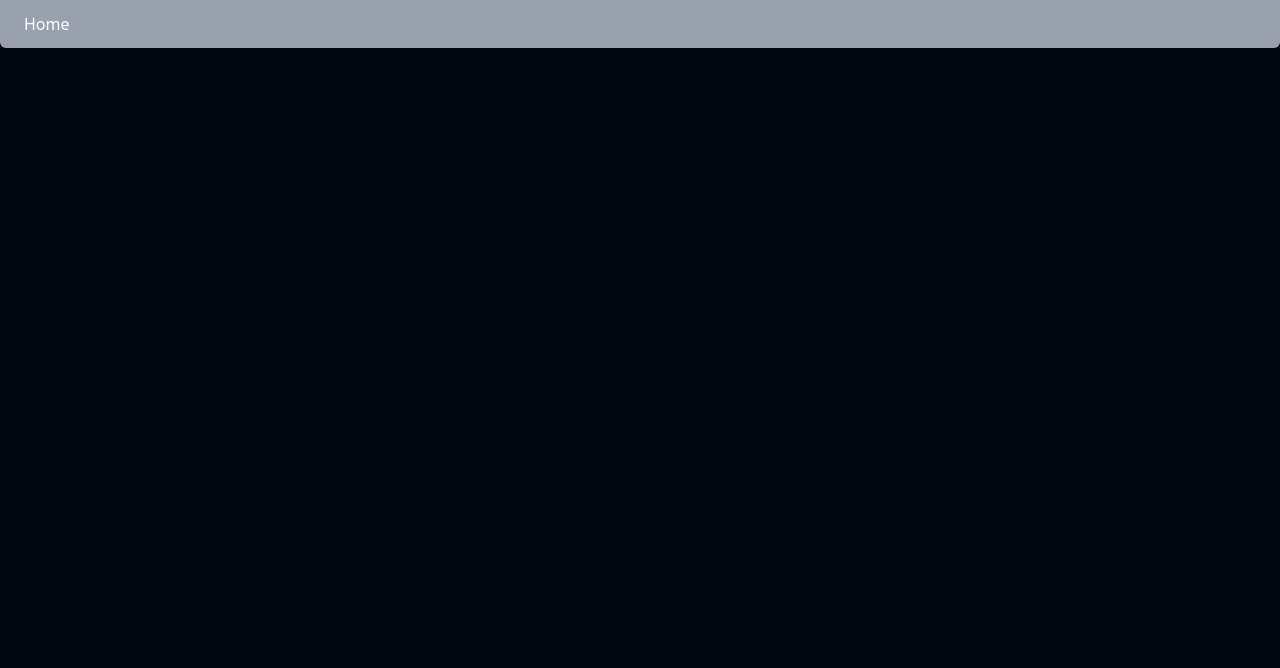
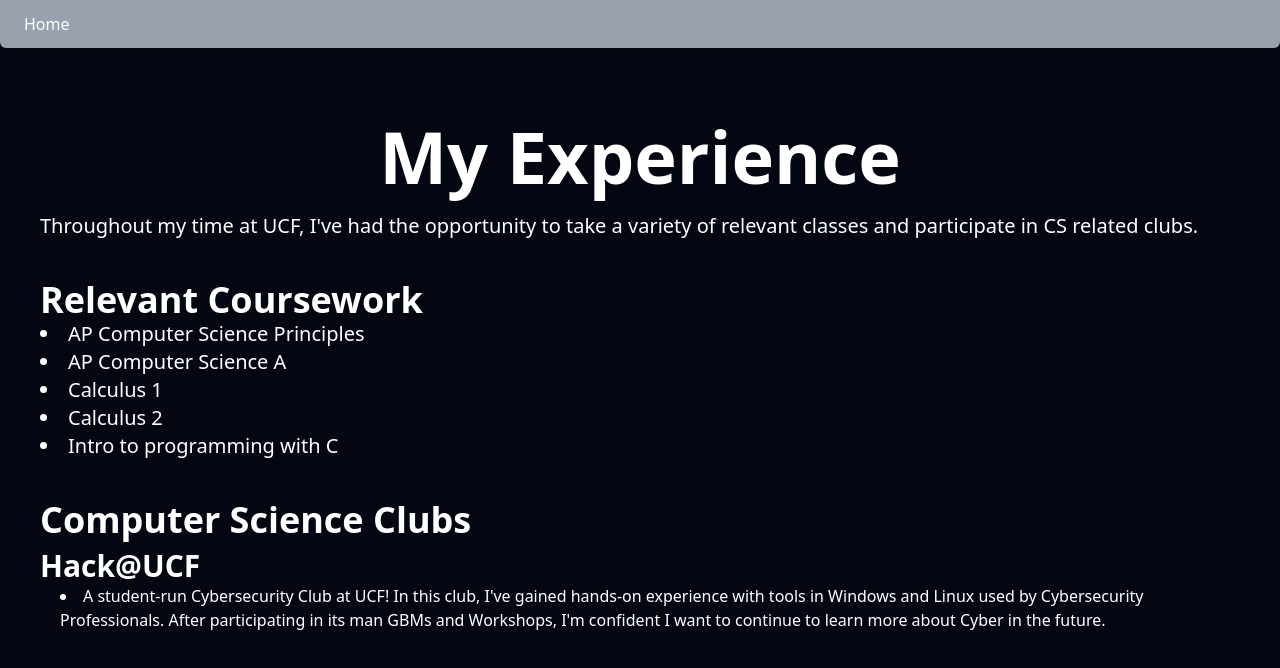
Before and after one commit to Lernej/Portfolio, a React (Vite) app: page /experience in a window 1280 px wide. Before the commit this address had no page. Shown: the top 668 px of the page. Built offline with nearby package versions, Linux system fonts and the light colour scheme; what tailwindcss-motion would draw is missing.

Commit message:
Added Experience section, modified image slider

```diff
--- a/src/About.tsx
+++ b/src/About.tsx
@@ -1,17 +1,29 @@
 import ImageSlider from "./components/ImageSlider";
+import grad from "./assets/graduation.png";
+import senior from "./assets/senior.jpeg";
+import engineering from "./assets/engineering.jpeg";
+import PopInDiv from "./components/PopInDiv";
 
 const About = () => {
+  const imageList = [engineering, grad, senior];
+  const captionList = [
+    "Me in front of UCF's engineering building during admitted students day",
+    "My family and I during High School Graduation",
+    "My family and I during my Cross Country Senior Night Meet",
+  ];
+
   return (
-    <div className="pt-20 h-screen flex items-center justify-center lg:pt-0">
-      <div className="text-image h-full bg-gray-950 text-white flex flex-col items-center lg:flex-row justify-center">
+    <div className="pt-20 min-h-screen flex items-center justify-center lg:pt-0">
+      <div className="text-image h-full bg-gray-950 text-white flex flex-col items-center  lg:flex-row justify-center">
+        <PopInDiv duration={200} direction="right">
           <div className="h-full flex flex-col text-center items-center justify-center pl-10 pr-10 gap-10 flex-1">
             <div>
               <p className="text-7xl font-bold">Hi, I'm Noah!</p>
               <p className="text-left text-xl">
                 I'm a first year computer science student at the University of
-              Central Florida Burnett Honors College. I'm interested in pursuing
-              a career in Software Engineering, Artificial Intelligence, or
-              Cybersecurity.
+                Central Florida Burnett Honors College. I'm interested in
+                pursuing a career in Software Engineering, Artificial
+                Intelligence, or Cybersecurity.
               </p>
             </div>
             <div>
@@ -19,24 +31,30 @@
                 Why did I choose to study Computer Science?
               </p>
               <p className="text-left text-xl">
-              Sparked by my love of video games, I’ve always been fascinated by
-              how software works. In high school, taking AP Computer Science
-              Principles and AP Computer Science A gave me the chance to explore
-              this interest. The excitement I felt while working on projects in
-              those classes confirmed that I wanted to study CS in college.
+                Sparked by my love of video games, I’ve always been fascinated
+                by how software works. In high school, taking AP Computer
+                Science Principles and AP Computer Science A gave me the chance
+                to explore this interest. The excitement I felt while working on
+                projects in those classes confirmed that I wanted to study CS in
+                college.
               </p>
             </div>
             <div>
               <p className="text-3xl font-bold">Some of my other interests!</p>
               <p className="text-left text-xl">
-              Outside of computer science, I love playing Magic: The Gathering,
-              distance running, working out, and playing video games!
+                Outside of computer science, I love playing Magic: The
+                Gathering, distance running, working out, and playing video
+                games!
               </p>
             </div>
           </div>
-        <div className="flex-1">
-          <ImageSlider />
+        </PopInDiv>
+        <PopInDiv duration={200} direction="left">
+          {" "}
+          <div className="flex-1 p-10 lg:p-40">
+            <ImageSlider imageList={imageList} captionList={captionList} />
           </div>
+        </PopInDiv>
       </div>
     </div>
   );
--- a/src/App.tsx
+++ b/src/App.tsx
@@ -2,6 +2,7 @@
 import Home from "./Home";
 import { BrowserRouter, Routes, Route } from "react-router-dom";
 import About from "./About";
+import Experience from "./Experience";
 
 function App() {
   return (
@@ -17,6 +18,7 @@
           <Routes>
             <Route path="/" element={<Home />} />
             <Route path="/about" element={<About />} />
+            <Route path="/experience" element={<Experience />} />
           </Routes>
         </div>
       </div>
--- /dev/null
+++ b/src/Experience.tsx
@@ -0,0 +1,55 @@
+import ImageSlider from "./components/ImageSlider";
+import grad from "./assets/graduation.png";
+import senior from "./assets/senior.jpeg";
+import engineering from "./assets/engineering.jpeg";
+import PopInDiv from "./components/PopInDiv";
+
+const Experience = () => {
+  return (
+    <div className="pt-20 min-h-screen flex justify-center lg:pt-30">
+      <div className="text-image h-full bg-gray-950 text-white flex flex-col lg:flex-row">
+        <PopInDiv duration={200} direction="right">
+          <div className="h-full flex flex-col text-center pl-10 pr-10 gap-10 flex-1">
+            <div>
+              <p className="text-7xl font-bold mb-5">My Experience</p>
+              <p className="text-left text-xl">
+                Throughout my time at UCF, I've had the opportunity to take a
+                variety of relevant classes and participate in CS related clubs.
+              </p>
+            </div>
+            <div className="text-left">
+              <div className="font-bold text-4xl">Relevant Coursework</div>
+              <ul className="list-disc list-inside text-xl">
+                <li>AP Computer Science Principles</li>
+                <li>AP Computer Science A</li>
+                <li>Calculus 1</li>
+                <li>Calculus 2</li>
+                <li>Intro to programming with C</li>
+              </ul>
+            </div>
+            <div className="text-left">
+              <div className="font-bold text-4xl">Computer Science Clubs</div>
+              <div className="list-disc list-inside flex flex-col pt-2">
+                <div className="">
+                  <div className="text-3xl font-semibold">Hack@UCF</div>
+                  <div className="pl-5">
+                    <li>
+                      A student-run Cybersecurity Club at UCF! In this club,
+                      I've gained hands-on experience with tools in Windows and
+                      Linux used by Cybersecurity Professionals. After
+                      participating in its man GBMs and Workshops, I'm confident
+                      I want to continue to learn more about Cyber in the
+                      future.
+                    </li>
+                  </div>
+                </div>
+              </div>
+            </div>
+          </div>
+        </PopInDiv>
+      </div>
+    </div>
+  );
+};
+
+export default Experience;
--- a/src/Home.tsx
+++ b/src/Home.tsx
@@ -14,7 +14,7 @@
 
   const focusElements = [
     <Button href="/about">About Me</Button>,
-    <Button>Experience</Button>,
+    <Button href="/experience">Experience</Button>,
     <Button>Projects</Button>,
     <Button>Skills</Button>,
   ];
--- a/src/components/ImageSlider.tsx
+++ b/src/components/ImageSlider.tsx
@@ -1,58 +1,64 @@
-import grad from "../assets/graduation.png";
-import senior from "../assets/senior.jpeg";
-import engineering from "../assets/engineering.jpeg";
 import { useState, useEffect } from "react";
 
-const ImageSlider = () => {
-  const images = [grad, senior, engineering];
+interface Props {
+  imageList: string[];
+  captionList?: string[];
+}
+
+const ImageSlider = ({ imageList, captionList }: Props) => {
+  const images = imageList;
+  const captions = captionList;
   const [image, setImage] = useState(0);
-
-  useEffect(() => {
-    images.forEach((src) => {
-      const img = new Image();
-      img.src = src;
-    });
-  }, []);
-
-  const currentImage = images[image];
+  const [caption, setCaption] = useState(0);
 
   const handleRightArrow = () => {
     if (image != 2) {
       setImage((prev) => prev + 1);
+      setCaption((prev) => prev + 1);
     } else {
       setImage(0);
+      setCaption(0);
     }
   };
 
   const handleLeftArrow = () => {
     if (image != 0) {
       setImage((prev) => prev - 1);
+      setCaption((prev) => prev - 1);
     } else {
       setImage(2);
+      setCaption(0);
     }
   };
 
   return (
-    <div className="flex flex-col items-center justify-center">
-      <div
-        className="bg-cover bg-center h-100 w-100 relative rounded-xl"
-        style={{ backgroundImage: `url(${currentImage})` }}
-        key={currentImage}
-      >
+    <div className="flex flex-col items-center justify-center gap-2">
+      <div className="bg-cover bg-center h-130 w-100 relative rounded-xl overflow-hidden">
         <div
           onClick={handleRightArrow}
-          className="absolute text-white font-bold right-0 bg-black h-full flex flex-col justify-center cursor-pointer opacity-50"
+          className="absolute text-white font-bold right-0 h-full flex flex-col justify-center cursor-pointer z-10 hover:bg-black/20 transition-colors duration-200"
         >
-          {">"}
+          {"⇨"}
         </div>
+
         <div
           onClick={handleLeftArrow}
-          className="absolute text-white font-bold left-0 bg-black h-full flex flex-col justify-center cursor-pointer opacity-50"
+          className="absolute text-white font-bold left-0  h-full flex flex-col justify-center cursor-pointer z-10 hover:bg-black/20 transition-colors duration-200"
         >
-          {"<"}
+          {"⇦"}
+        </div>
+        <div className="h-full w-full flex overflow-hidden">
+          {images.map((url) => (
+            <img
+              src={url}
+              key={url}
+              style={{ translate: `${-100 * image}%` }}
+              className="shrink-0 grow-0 w-full h-full transition-transform duration-500"
+            ></img>
+          ))}
         </div>
 
-        <div className="flex items-center justify-center gap-1 absolute bottom-1 left-[50%] -translate-x-[50%] bg-black/50 w-8 h-2 rounded-xl">
+        <div className="flex items-center justify-center gap-1 absolute bottom-1 left-[50%] -translate-x-[50%] bg-black/100 w-8 h-2 rounded-xl">
           <div
             className={`h-1 w-1 bg-white/50 rounded-4xl ${
               image == 0 && "bg-white/100"
@@ -70,6 +76,9 @@
           ></div>
         </div>
       </div>
+      <div className="text-center h-10">
+        {captions ? captions[caption] : ""}
+      </div>
     </div>
   );
 };
--- a/src/components/PopInDiv.tsx
+++ b/src/components/PopInDiv.tsx
@@ -4,9 +4,11 @@
 interface Props {
   children?: React.ReactNode;
   className?: string;
+  duration: number;
+  direction: string;
 }
 
-const PopInDiv = ({ children, className }: Props) => {
+const PopInDiv = ({ children, className, duration, direction }: Props) => {
   const [isVisible, setIsVisible] = useState(false);
 
   const ref = useRef(null);
@@ -20,7 +22,7 @@
       const timer = setTimeout(() => {
         mainControls.start("visible");
         setIsVisible(true);
-      }, 500);
+      }, duration);
 
       return () => clearTimeout(timer);
     }
@@ -30,7 +32,9 @@
     <div ref={ref}>
       <motion.div
         className={`${className} ${
-          isVisible ? "motion-preset-slide-right motion-duration-2000" : ""
+          isVisible
+            ? `motion-preset-slide-${direction} motion-duration-2000`
+            : ""
         }`}
         variants={{
           hidden: { opacity: 0 },
```
Lines whose indentation alone changed are shown as unchanged.
